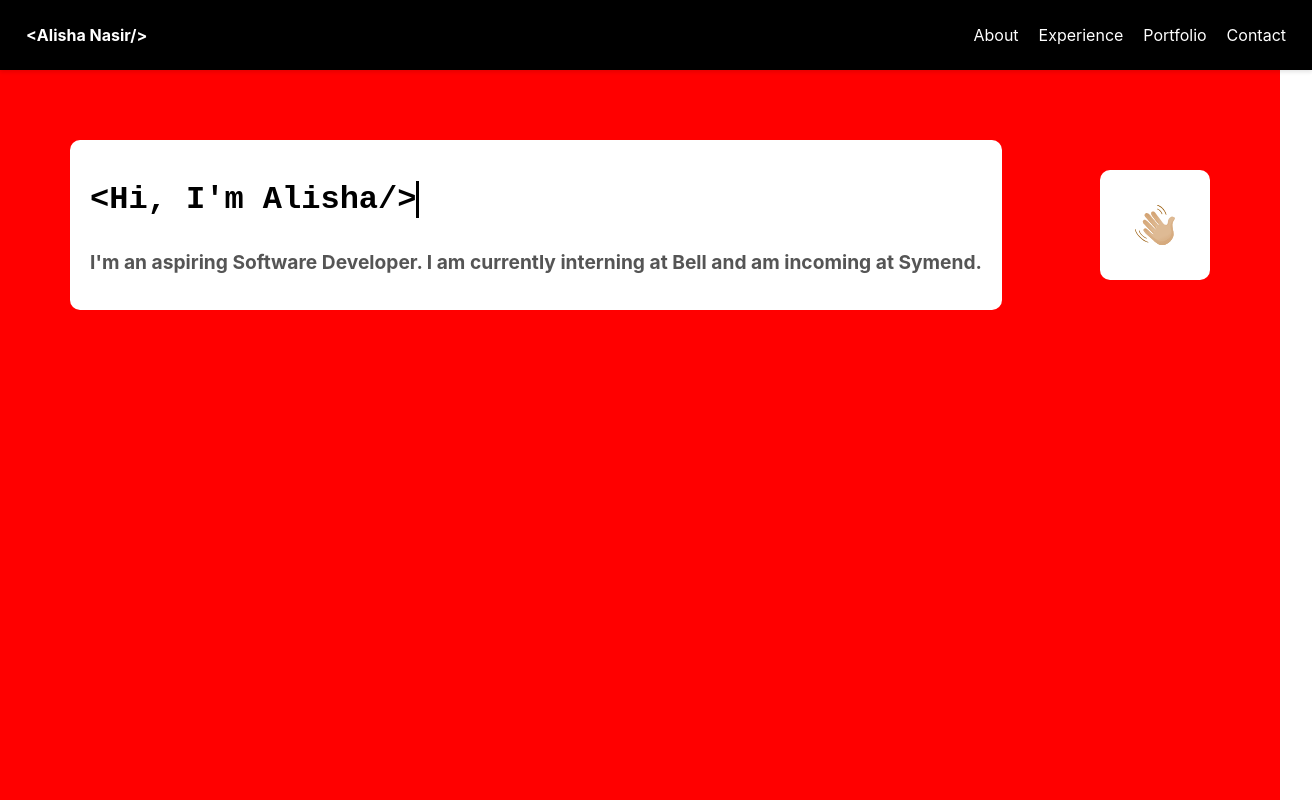
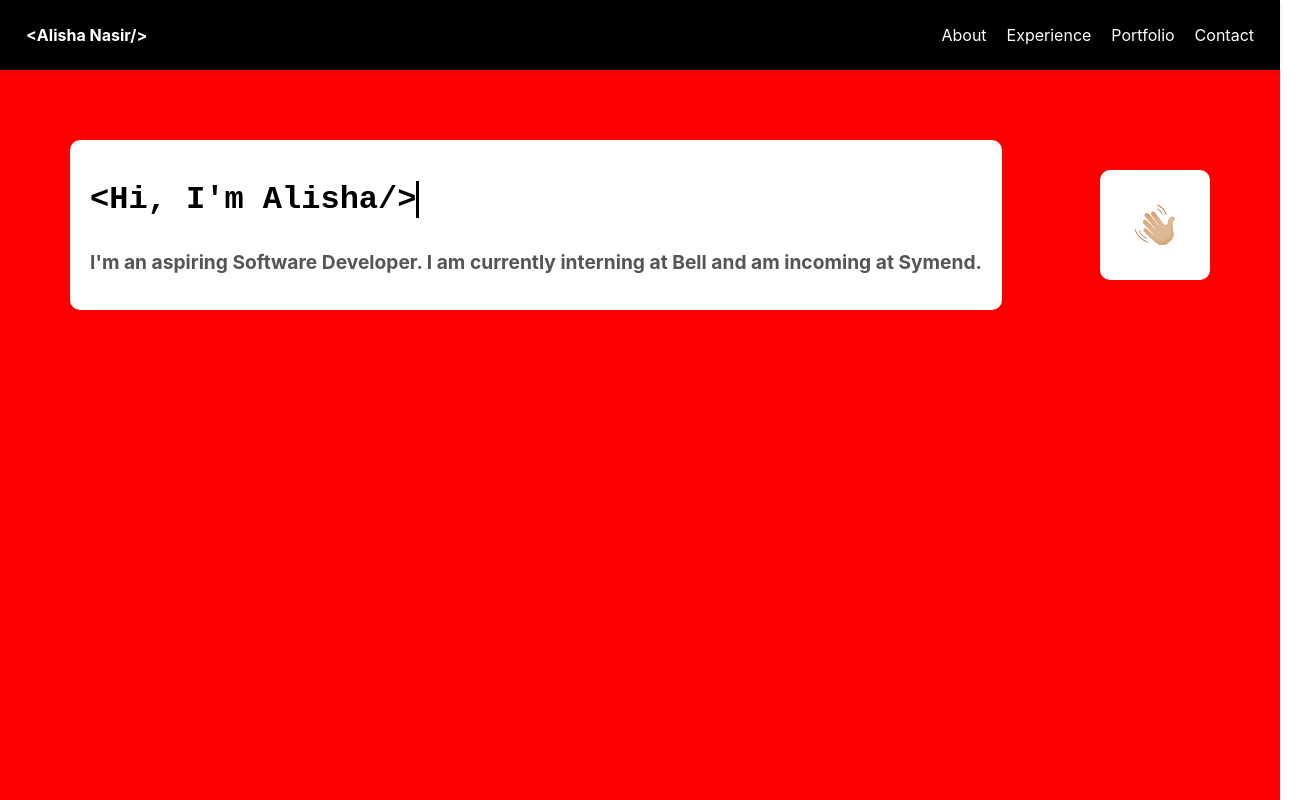
Before and after one commit to alisha-nas/personal-website, a React (Create React App) app: page / in a window 1280 px wide. Shown: the top 800 px of the page, 1312 px wide, since content can reach past the window. Built offline with nearby package versions, Linux system fonts and the light colour scheme.

Commit message:
Adjusted width of navbar

```diff
--- a/src/shared-components/navbar.css
+++ b/src/shared-components/navbar.css
@@ -8,7 +8,6 @@
   z-index: 2;
   height: 70px;
   min-height: 70px;
-  width: 100%; /* Full width of the viewport */
   background-color: black;
   padding: 0 1rem;
   box-shadow: 0 0.125rem 0.25rem 0 rgba(0, 0, 0, 0.11);
```
